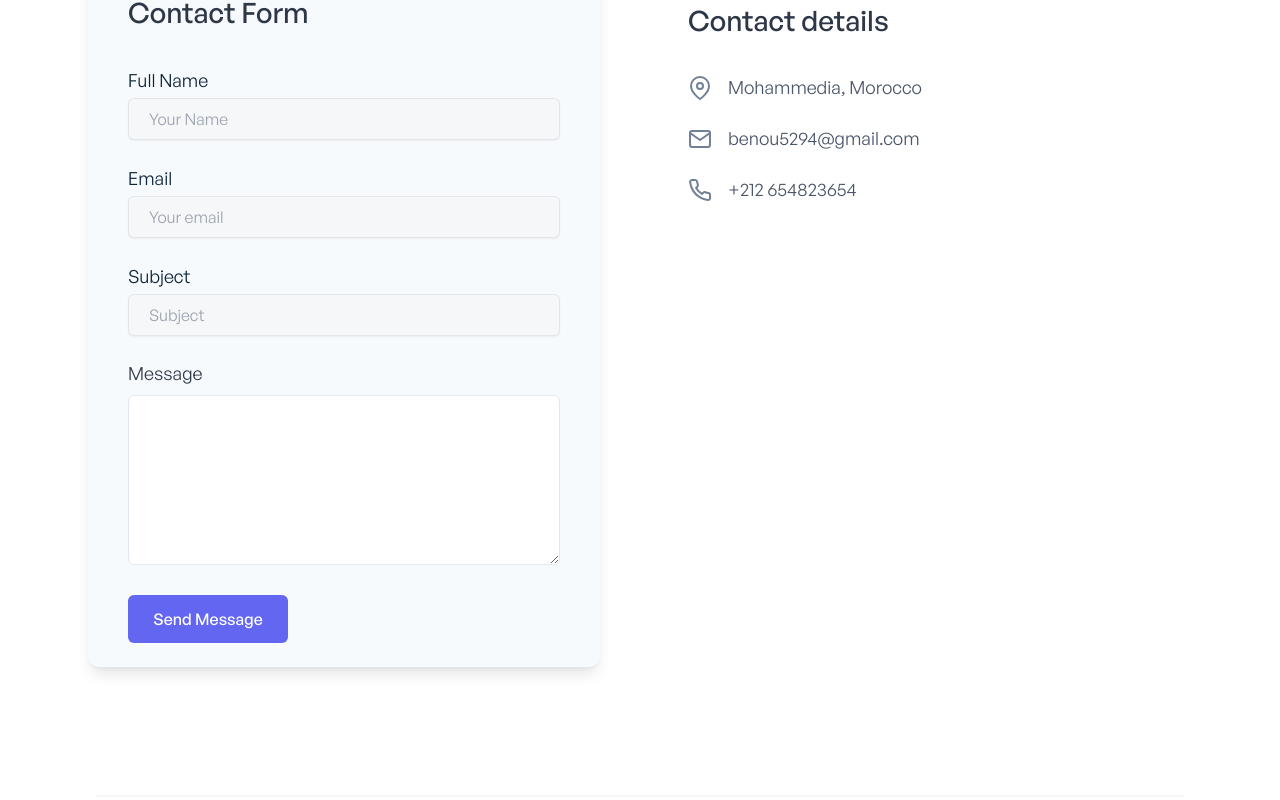
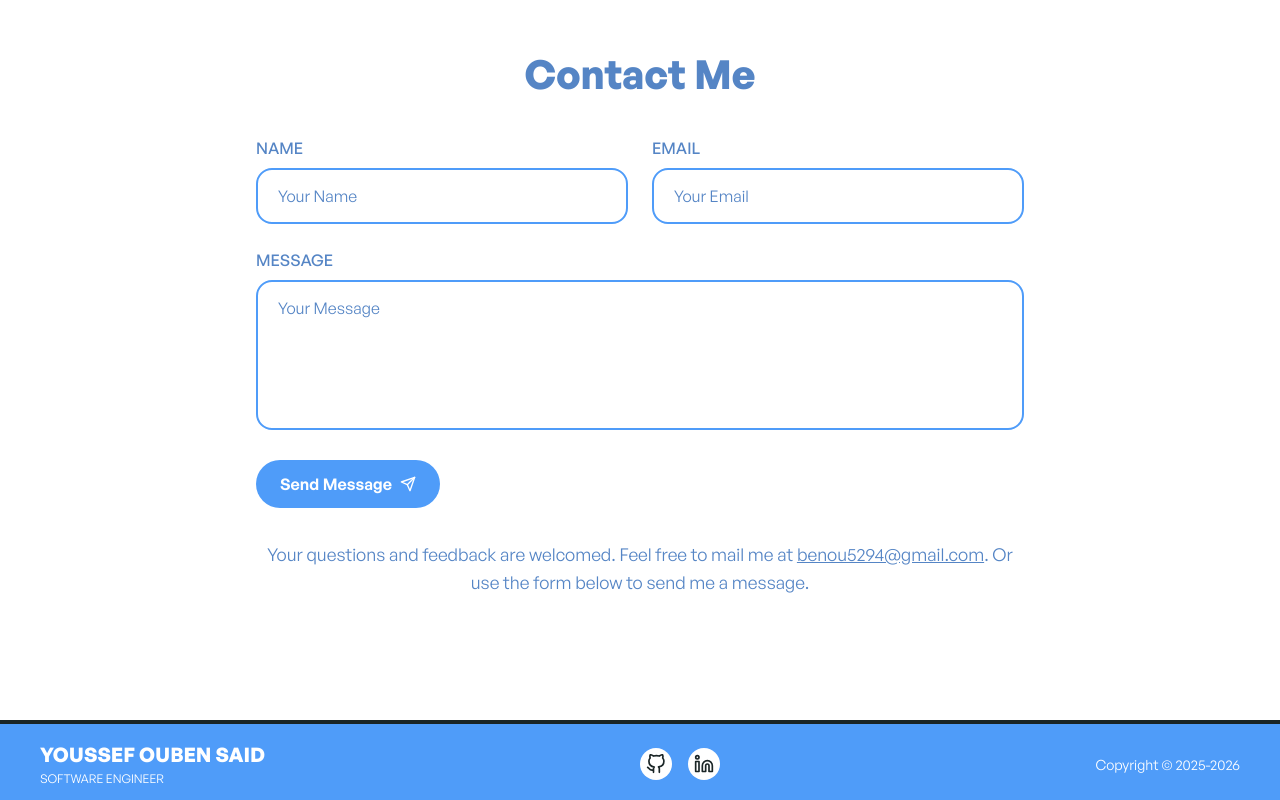
Before and after one commit to youssefoubens/portfolio, a React (Create React App) app: page /contact in a window 1280 px wide. Shown: the part 180-980 px from the top of the page. Built offline with nearby package versions, Linux system fonts and the light colour scheme.

Commit message:
fix the footer design

```diff
--- a/src/components/contact/ContactDetails.jsx
+++ b/src/components/contact/ContactDetails.jsx
@@ -1,36 +1,17 @@
-import { FiPhone, FiMapPin, FiMail } from 'react-icons/fi';
 
-const contacts = [
-  {
-    id: 1,
-    name: 'Mohammedia, Morocco',
-    icon: <FiMapPin />,
-  },
-  {
-    id: 2,
-    name: 'benou5294@gmail.com',
-    icon: <FiMail />,
-  },
-  {
-    id: 3,
-    name: '+212 654823654',
-    icon: <FiPhone />,
-  },
-];
+
 
 const ContactDetails = () => {
   return (
     <div className="contact-details">
       <div className="contact-details-content">
-        <h2 className="contact-details-title">Contact details</h2>
-        <ul className="contact-list">
-          {contacts.map((contact) => (
-            <li className="contact-item" key={contact.id}>
-              <i className="contact-icon">{contact.icon}</i>
-              <span className="contact-text">{contact.name}</span>
-            </li>
-          ))}
-        </ul>
+        <p className="contact-details-text">
+          Your questions and feedback are welcomed. Feel free to mail me at{' '}
+          <a href="mailto:benou5294@gmail.com" className="contact-link">
+            benou5294@gmail.com
+          </a>
+          . Or use the form below to send me a message.
+        </p>
       </div>
     </div>
   );
--- a/src/components/contact/ContactForm.jsx
+++ b/src/components/contact/ContactForm.jsx
@@ -1,18 +1,25 @@
 import { useState } from 'react';
-
 import FormInput from '../reusable/FormInput';
 import emailjs from 'emailjs-com';
 
 const ContactForm = () => {
-  const [name, setName] = useState('');
-  const [email, setEmail] = useState('');
-  const [subject, setSubject] = useState('');
-  const [message, setMessage] = useState('');
+  const [formData, setFormData] = useState({
+    name: '',
+    email: '',
+    message: '',
+  });
+  const [isSubmitting, setIsSubmitting] = useState(false);
+
+  const handleChange = (e) => {
+    setFormData({ ...formData, [e.target.name]: e.target.value });
+  };
 
   const handleSubmit = (e) => {
     e.preventDefault();
+    setIsSubmitting(true);
 
-    emailjs.sendForm(
+    emailjs
+      .sendForm(
         'service_2eqsr2f',
         'template_psksleq',
         e.target,
@@ -20,59 +27,44 @@ const ContactForm = () => {
       )
       .then(() => {
         alert('Message sent successfully!');
-      setName('');
-      setEmail('');
-      setSubject('');
-      setMessage('');
+        setFormData({ name: '', email: '', message: '' });
       })
-    .catch(() => alert('Failed to send message'));
+      .catch(() => alert('Failed to send message'))
+      .finally(() => setIsSubmitting(false));
   };
 
   return (
     <div className="contact-form-section">
       <form onSubmit={handleSubmit} className="contact-form-container">
-        <p className="contact-form-title">Contact Form</p>
+        <h2 className="contact-form-title">Contact Me</h2>
 
-        <div className="form-group">
+        <div className="form-group form-group-row">
+          <div className="form-group-inner">
             <FormInput
-            inputLabel="Full Name"
+              inputLabel="Name"
               labelFor="name"
               inputType="text"
               inputId="name"
               inputName="name"
               placeholderText="Your Name"
               ariaLabelName="Name"
-            value={name}
-            onChange={(e) => setName(e.target.value)}
+              value={formData.name}
+              onChange={handleChange}
             />
           </div>
-
-        <div className="form-group">
+          <div className="form-group-inner">
             <FormInput
               inputLabel="Email"
               labelFor="email"
               inputType="email"
               inputId="email"
               inputName="email"
-            placeholderText="Your email"
+              placeholderText="Your Email"
               ariaLabelName="Email"
-            value={email}
-            onChange={(e) => setEmail(e.target.value)}
+              value={formData.email}
+              onChange={handleChange}
             />
           </div>
-
-        <div className="form-group">
-          <FormInput
-            inputLabel="Subject"
-            labelFor="subject"
-            inputType="text"
-            inputId="subject"
-            inputName="subject"
-            placeholderText="Subject"
-            ariaLabelName="Subject"
-            value={subject}
-            onChange={(e) => setSubject(e.target.value)}
-          />
         </div>
 
         <div className="form-group">
@@ -83,16 +75,34 @@ const ContactForm = () => {
             className="form-input form-textarea"
             id="message"
             name="message"
-            cols="14"
-            rows="6"
+            placeholder="Your Message"
             aria-label="Message"
-            value={message}
-            onChange={(e) => setMessage(e.target.value)}
-          ></textarea>
+            value={formData.message}
+            onChange={handleChange}
+          />
         </div>
 
-        <button type="submit" className="submit-btn">
-          Send Message
+        <button
+          type="submit"
+          className="submit-btn"
+          disabled={isSubmitting}
+        >
+          {isSubmitting ? 'Sending...' : 'Send Message'}
+          <svg
+            className="submit-btn-icon"
+            xmlns="http://www.w3.org/2000/svg"
+            width="16"
+            height="16"
+            viewBox="0 0 24 24"
+            fill="none"
+            stroke="currentColor"
+            strokeWidth="2"
+            strokeLinecap="round"
+            strokeLinejoin="round"
+          >
+            <line x1="22" y1="2" x2="11" y2="13"></line>
+            <polygon points="22 2 15 22 11 13 2 9 22 2"></polygon>
+          </svg>
         </button>
       </form>
     </div>
--- a/src/components/reusable/FormInput.jsx
+++ b/src/components/reusable/FormInput.jsx
@@ -1,5 +1,3 @@
-import React from 'react';
-
 const FormInput = ({
 	inputLabel,
 	labelFor,
@@ -8,22 +6,23 @@ const FormInput = ({
 	inputName,
 	placeholderText,
 	ariaLabelName,
+	value,
+	onChange,
   }) => {
 	return (
-		<div className="font-general-regular mb-4">
-			<label
-				className="block text-lg text-primary-dark dark:text-primary-light mb-1"
-				htmlFor={labelFor}
-			>
+	  <div className="form-group-inner">
+		<label className="form-label" htmlFor={labelFor}>
 		  {inputLabel}
 		</label>
 		<input
-				className="w-full px-5 py-2 border border-gray-300 dark:border-primary-dark border-opacity-50 text-primary-dark dark:text-secondary-light bg-ternary-light dark:bg-ternary-dark rounded-md shadow-sm text-md"
+		  className="form-input"
 		  type={inputType}
 		  id={inputId}
 		  name={inputName}
 		  placeholder={placeholderText}
 		  aria-label={ariaLabelName}
+		  value={value}
+		  onChange={onChange}
 		  required
 		/>
 	  </div>
--- a/src/components/shared/AppFooter.jsx
+++ b/src/components/shared/AppFooter.jsx
@@ -1,56 +1,51 @@
-import {
-	FiGithub,
-	FiLinkedin,
-	FiMail
-  } from 'react-icons/fi';
+import { FiGithub, FiLinkedin } from 'react-icons/fi';
 import AppFooterCopyright from './AppFooterCopyright';
-
+import "../../css/footer.css"
 const socialLinks = [
   {
     id: 1,
-	  icon: <FiLinkedin />,
-	  url: 'https://www.linkedin.com/in/ouben-said-youssef/',
-	},
-	{
-	  id: 2,
     icon: <FiGithub />,
     url: 'https://github.com/youssefoubens',
   },
   {
-	  id: 3,
-	  icon: <FiMail />,
-	  url: 'mailto:oubenssaidyoussef@gmail.com',
+    id: 2,
+    icon: <FiLinkedin />,
+    url: 'https://www.linkedin.com/in/ouben-said-youssef/',
   },
 ];
 
 const AppFooter = () => {
   return (
-	  <div className="container mx-auto">
-		<div className="pt-20 sm:pt-30 pb-8 mt-20 border-t-2 border-primary-light dark:border-secondary-dark">
-		  {/* Footer social links */}
-		  <div className="font-general-regular flex flex-col justify-center items-center mb-12 sm:mb-28">
-			<p className="text-3xl sm:text-4xl text-primary-dark dark:text-primary-light mb-5">
-			  Connect with me
-			</p>
-			<ul className="flex gap-4 sm:gap-8">
+    <footer className="footer-container">
+      <div className="footer-content">
+        {/* Logo Section */}
+        <div className="footer-logo">
+          <span className="footer-logo-text">
+            Youssef Ouben Said
+            <span className="footer-logo-subtitle">SOFTWARE ENGINEER</span>
+          </span>
+        </div>
+
+        {/* Social Links */}
+        <ul className="footer-social-links">
           {socialLinks.map((link) => (
+            <li key={link.id}>
               <a
                 href={link.url}
-				  target="__blank"
-				  key={link.id}
-				  className="text-gray-400 hover:text-indigo-500 dark:hover:text-indigo-400 cursor-pointer rounded-lg bg-gray-50 dark:bg-ternary-dark hover:bg-gray-100 shadow-sm p-4 duration-300"
+                target="_blank"
+                rel="noopener noreferrer"
+                className="footer-social-link"
               >
-				  <i className="text-xl sm:text-2xl md:text-3xl">
                 {link.icon}
-				  </i>
               </a>
+            </li>
           ))}
         </ul>
-		  </div>
 
+        {/* Copyright */}
         <AppFooterCopyright />
       </div>
-	  </div>
+    </footer>
   );
 };
 
--- a/src/components/shared/AppFooterCopyright.jsx
+++ b/src/components/shared/AppFooterCopyright.jsx
@@ -1,26 +1,11 @@
-function AppFooterCopyright() {
+const AppFooterCopyright = () => {
 	return (
-	  <div className="font-general-regular flex justify-center items-center text-center">
-		<div className="text-lg text-ternary-dark dark:text-ternary-light">
-		  &copy; {new Date().getFullYear()}
-		  <a
-			href="https://github.com/your-github-username/your-portfolio-repo" // Replace with your actual GitHub repository link
-			target="__blank"
-			className="hover:underline hover:text-indigo-600 dark:hover:text-indigo-300 ml-1 duration-500"
-		  >
-			React & Tailwind CSS Portfolio
-		  </a>
-		  .
-		  <a
-			href="https://www.linkedin.com/in/ouben-said-youssef/" // You can replace this with your personal website if available
-			target="__blank"
-			className="text-secondary-dark dark:text-secondary-light font-medium uppercase hover:underline hover:text-indigo-600 dark:hover:text-indigo-300 ml-1 duration-500"
-		  >
-			Ouben Said Youssef
-		  </a>
-		</div>
+	  <div className="footer-copyright">
+		<span className="text-sm text-white">
+		  Copyright © 2025-2026
+		</span>
 	  </div>
 	);
-  }
+  };
 
   export default AppFooterCopyright;
--- a/src/css/contact.css
+++ b/src/css/contact.css
@@ -1,112 +1,57 @@
-/* Contact Page Container */
+/* contact.css */
 .contact-container {
-    max-width: 1200px;
+  max-width: 800px;
   margin: 0 auto;
-    padding: 2rem;
+  padding: 4rem 1rem;
+
+  min-height: 100vh;
+  display: flex;
+  align-items: center;
 }
 
-  /* Contact Layout */
 .contact-layout {
   display: flex;
-    flex-direction: column-reverse;
-    gap: 3rem;
-  }
-
-  @media (min-width: 1024px) {
-    .contact-layout {
-      flex-direction: row;
-    }
-  }
-
-  /* Contact Details Section */
-  .contact-details {
+  flex-direction: column;
+  gap: 2rem;
   width: 100%;
 }
 
-  @media (min-width: 1024px) {
+/* Contact Details */
 .contact-details {
-      width: 50%;
-    }
+  text-align: center;
 }
 
-  .contact-details-content {
-    padding: 0 1.5rem;
+.contact-details-text {
+  font-size: 1.1rem;
+  color: #5585c5;
+  line-height: 1.6;
 }
 
-  .contact-details-title {
-    font-size: 1.75rem;
-    font-weight: 500;
-    color: #2d3748;
-    margin-bottom: 2rem;
-    margin-top: 3rem;
+.contact-link {
+  color: #5585c5;
+  text-decoration: underline;
+  transition: color 0.3s ease;
 }
 
-  .dark .contact-details-title {
-    color: #e2e8f0;
+.contact-link:hover {
+  color: #5585c5;
 }
 
-  .contact-list {
-    list-style: none;
-    padding: 0;
-  }
-
-  .contact-item {
-    display: flex;
-    align-items: center;
-    margin-bottom: 1.5rem;
-  }
-
-  .contact-icon {
-    font-size: 1.5rem;
-    color: #718096;
-    margin-right: 1rem;
-  }
-
-  .dark .contact-icon {
-    color: #a0aec0;
-  }
-
-  .contact-text {
-    font-size: 1.125rem;
-    color: #4a5568;
-  }
-
-  .dark .contact-text {
-    color: #cbd5e0;
-  }
-
-  /* Contact Form Section */
+/* Contact Form */
 .contact-form-section {
   width: 100%;
 }
 
-  @media (min-width: 1024px) {
-    .contact-form-section {
-      width: 50%;
-    }
-  }
-
 .contact-form-container {
-    margin: 1rem;
-    padding: 1.5rem 2.5rem;
-    background-color: #f7fafc;
-    border-radius: 0.75rem;
-    box-shadow: 0 10px 15px -3px rgba(0, 0, 0, 0.1), 0 4px 6px -2px rgba(0, 0, 0, 0.05);
-  }
-
-  .dark .contact-form-container {
-    background-color: #2d3748;
+  padding: 0;
 }
 
 .contact-form-title {
-    font-size: 1.75rem;
-    font-weight: 500;
-    color: #2d3748;
+  font-size: 2.5rem;
+  font-weight: 700;
+  color: #5585c5;
   margin-bottom: 2rem;
-  }
-
-  .dark .contact-form-title {
-    color: #e2e8f0;
+  text-align: center;
 }
 
 /* Form Elements */
@@ -114,76 +59,100 @@
   margin-bottom: 1.5rem;
 }
 
+.form-group-row {
+  display: flex;
+  flex-direction: column;
+  gap: 1.5rem;
+}
+
+@media (min-width: 768px) {
+  .form-group-row {
+    flex-direction: row;
+  }
+  .form-group-inner {
+    flex: 1;
+  }
+}
+
 .form-label {
   display: block;
-    font-size: 1.125rem;
-    color: #2d3748;
+  font-size: 1rem;
+  color: #5585c5;
   margin-bottom: 0.5rem;
+  font-weight: 500;
+  text-transform: uppercase;
 }
 
-  .dark .form-label {
+.form-input,
+.form-textarea {
+  width: 100%;
+  padding: 0.875rem 1.25rem;
+  border: 2px solid #4f9cf9;
+  border-radius: 1rem;
+  font-size: 1rem;
   color: #e2e8f0;
+  background: transparent;
+  transition: all 0.3s ease;
 }
 
-  .form-input {
-    width: 100%;
-    padding: 0.75rem 1rem;
-    border: 1px solid #e2e8f0;
-    border-radius: 0.375rem;
-    font-size: 1rem;
-    color: #2d3748;
-    background-color: #fff;
-    transition: border-color 0.2s;
+.form-input::placeholder,
+.form-textarea::placeholder {
+  color: #5585c5;
 }
 
-  .dark .form-input {
-    border-color: #4a5568;
-    color: #e2e8f0;
-    background-color: #1a202c;
-  }
-
-  .form-input:focus {
+.form-input:focus,
+.form-textarea:focus {
   outline: none;
-    border-color: #667eea;
+  border-color: #7bb7ff;
+  box-shadow: 0 0 0 3px rgba(79, 156, 249, 0.2);
 }
 
 .form-textarea {
   min-height: 150px;
-    resize: vertical;
+  resize: none;
+  border-radius: 1rem;
 }
 
 /* Submit Button */
 .submit-btn {
-    display: inline-flex;
-    justify-content: center;
+  display: flex;
   align-items: center;
-    width: 160px;
-    padding: 0.75rem 1rem;
+  gap: 0.5rem;
+  padding: 0.75rem 1.5rem;
   font-size: 1rem;
-    font-weight: 500;
+  font-weight: 600;
   color: white;
-    background-color: #6366f1;
+  background: #4f9cf9;
   border: none;
-    border-radius: 0.375rem;
+  border-radius: 2rem;
   cursor: pointer;
-    transition: background-color 0.2s;
+  transition: all 0.3s ease;
 }
 
-  .submit-btn:hover {
-    background-color: #4f46e5;
+.submit-btn:hover:not(:disabled) {
+  background: #7bb7ff;
+  transform: scale(1.05);
+}
+
+.submit-btn:disabled {
+  opacity: 0.7;
+  cursor: not-allowed;
+}
+
+.submit-btn-icon {
+  width: 16px;
+  height: 16px;
 }
 
 /* Animation */
 .contact-animate {
-    opacity: 0;
-    animation: fadeIn 0.5s ease-in-out forwards;
-    animation-delay: 0.1s;
+  animation: fadeIn 0.8s ease-out forwards;
 }
 
 @keyframes fadeIn {
   from {
     opacity: 0;
-      transform: translateY(10px);
+    transform: translateY(20px);
   }
   to {
     opacity: 1;
--- /dev/null
+++ b/src/css/footer.css
@@ -0,0 +1,84 @@
+/* footer.css */
+.footer-container {
+    background: #4f9cf9;
+    padding: 1rem 2rem;
+    border-top: 4px solid #1a2526;
+  }
+
+  .footer-content {
+    display: flex;
+    justify-content: space-between;
+    align-items: center;
+    max-width: 1200px;
+    margin: 0 auto;
+    flex-wrap: wrap;
+    gap: 1rem;
+  }
+
+  /* Logo Section */
+  .footer-logo {
+    display: flex;
+    align-items: center;
+    gap: 0.5rem;
+  }
+
+  .footer-logo-text {
+    font-size: 1.25rem;
+    font-weight: 700;
+    color: white;
+    text-transform: uppercase;
+    display: flex;
+    flex-direction: column;
+  }
+
+  .footer-logo-subtitle {
+    font-size: 0.75rem;
+    font-weight: 400;
+    color: white;
+    text-transform: uppercase;
+  }
+
+  /* Social Links */
+  .footer-social-links {
+    display: flex;
+    gap: 1rem;
+    list-style: none;
+    padding: 0;
+    margin: 0;
+  }
+
+  .footer-social-link {
+    display: flex;
+    align-items: center;
+    justify-content: center;
+    width: 32px;
+    height: 32px;
+    border-radius: 50%;
+    background: white;
+    color: #1a2526;
+    font-size: 1.25rem;
+    transition: all 0.3s ease;
+  }
+
+  .footer-social-link:hover {
+    background: #e2e8f0;
+    transform: scale(1.1);
+  }
+
+  /* Copyright */
+  .footer-copyright {
+    color: white;
+    font-size: 0.875rem;
+  }
+
+  /* Responsive Design */
+  @media (max-width: 768px) {
+    .footer-content {
+      flex-direction: column;
+      text-align: center;
+    }
+
+    .footer-social-links {
+      margin: 1rem 0;
+    }
+  }
--- a/src/pages/AboutMe.jsx
+++ b/src/pages/AboutMe.jsx
@@ -6,7 +6,9 @@ import { motion } from 'framer-motion';
 
 const About = () => {
 	return (
-		<AboutMeProvider>
+		<div className="home-container">
+
+<AboutMeProvider>
 			<motion.div
 				initial={{ opacity: 0 }}
 				animate={{ opacity: 1, delay: 1 }}
@@ -34,6 +36,8 @@ const About = () => {
 				<AboutClients />
 			</motion.div>
 		</AboutMeProvider>
+		</div>
+
 	);
 };
 
--- a/src/pages/Contact.jsx
+++ b/src/pages/Contact.jsx
@@ -4,12 +4,12 @@ import '../css/contact.css';
 
 const Contact = () => {
   return (
-    <div className="contact-container">
+    <section className="contact-container">
       <div className="contact-layout contact-animate">
         <ContactForm />
         <ContactDetails />
       </div>
-    </div>
+    </section>
   );
 };
 
```
Also changed, not shown: src/components/HireMeModal.jsx (deleted, +0 -140 lines). Lines whose indentation alone changed are shown as unchanged.
